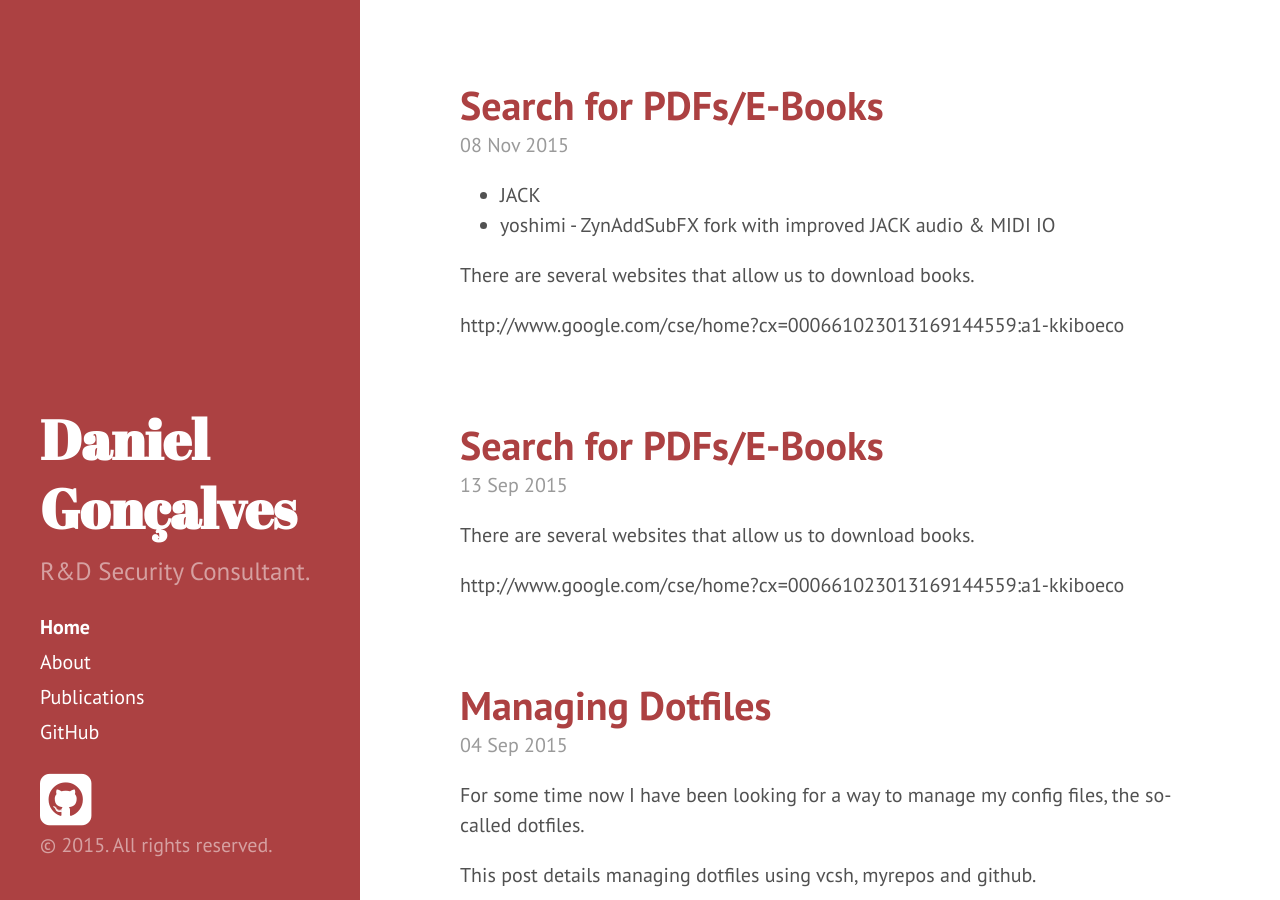
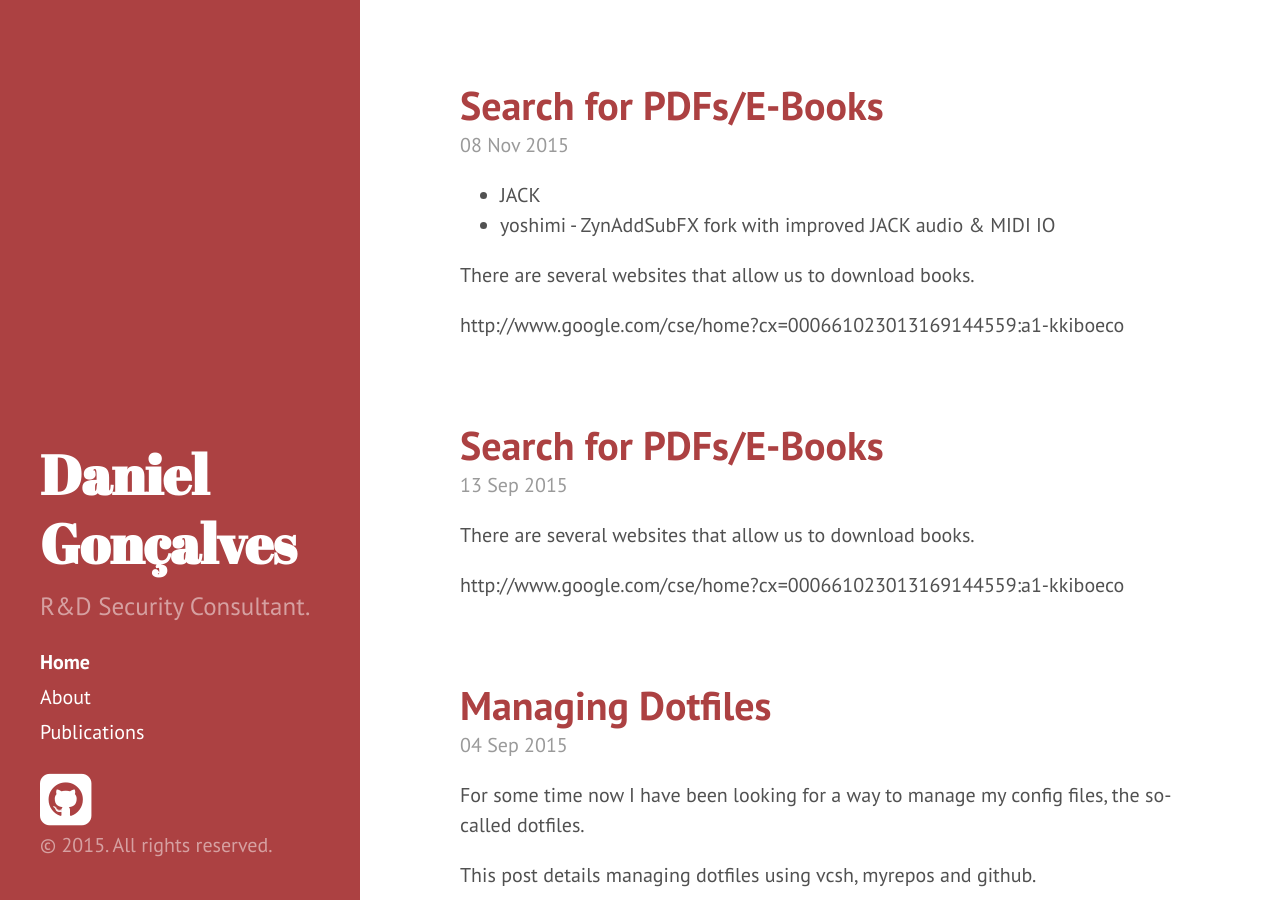
Before and after one commit to 2phost/2phost.github.io, a Jekyll site: the page built from index.html, in a window 1280 px wide and 900 px high. Built offline with Jekyll 4.4.1, drawn with Linux system fonts in a browser that asks for light colours; nearby versions of some CDN libraries; Markdown is read by kramdown in place of the engine named in the settings; the list of posts is cut into pages by our own code.

Commit message:
GitHub Icon

```diff
--- a/_includes/sidebar.html
+++ b/_includes/sidebar.html
@@ -26,7 +26,6 @@
         {% endif %}
       {% endfor %}
 
-      <a class="sidebar-nav-item" href="{{ site.github.repo }}">GitHub</a>
     </nav>
 
     <a href="{{ site.github.repo }}"><i class="fa fa-github-square fa-3x"></i></a>{{ end }}
```
